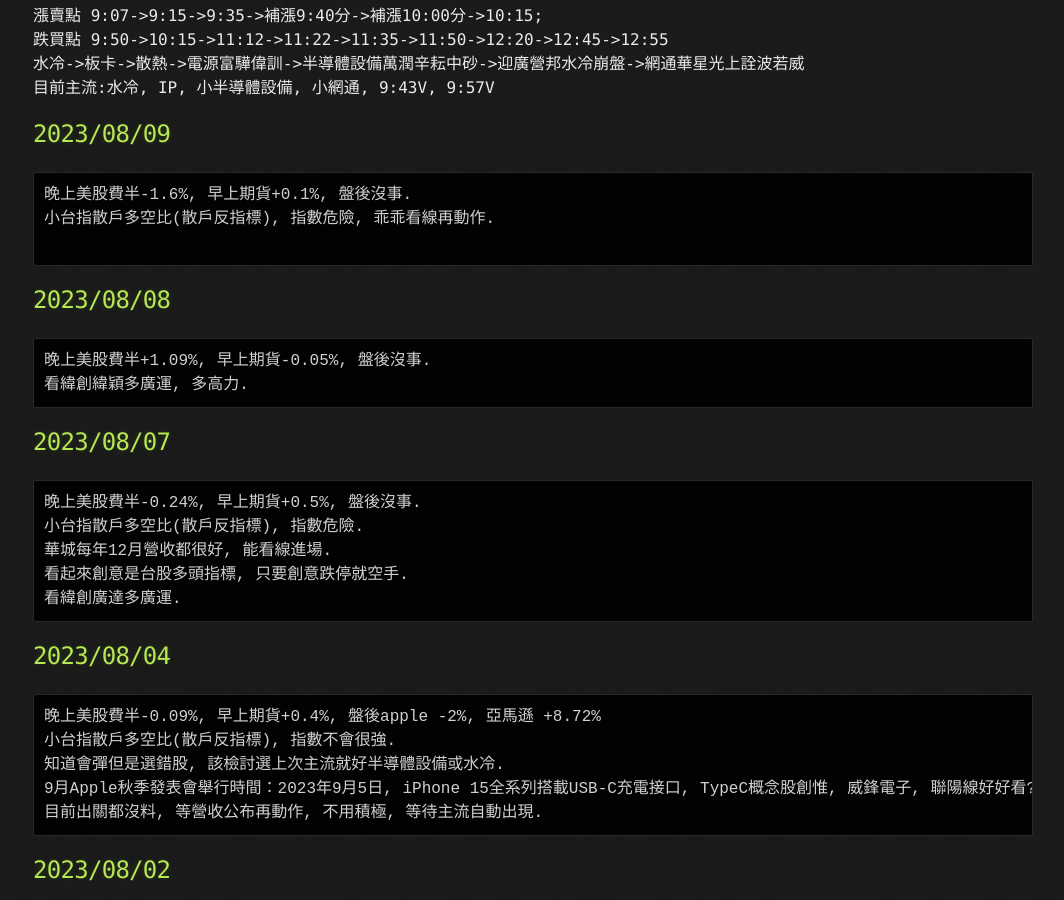
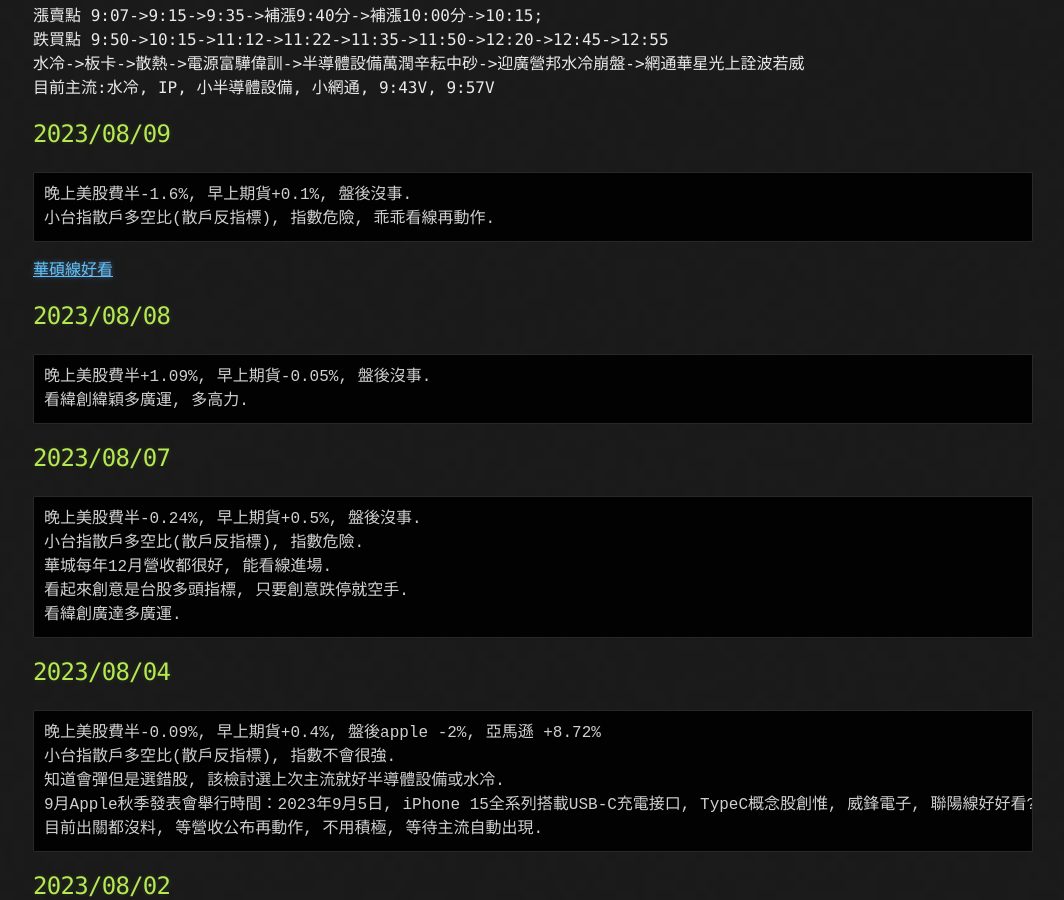
Before and after one commit to lepg5487/Stock_God, a Jekyll site: the page built from index.md, in a window 1280 px wide and 900 px high, scrolled down 534 px. Shown: the whole window, without its empty margins (107-1171 px from the left). Built offline with Jekyll 4.4.1, drawn with Linux system fonts in a browser that asks for light colours; our own code applies the rules of GitHub Pages for plain Markdown files.

Commit message:
Update index.md

````diff
--- a/index.md
+++ b/index.md
@@ -25,8 +25,8 @@
 ```
 晚上美股費半-1.6%, 早上期貨+0.1%, 盤後沒事.
 小台指散戶多空比(散戶反指標), 指數危險, 乖乖看線再動作.
-
-```
+```
+[華碩線好看](https://news.cnyes.com/news/id/5279905)
 
 ## 2023/08/08
 ```
````
